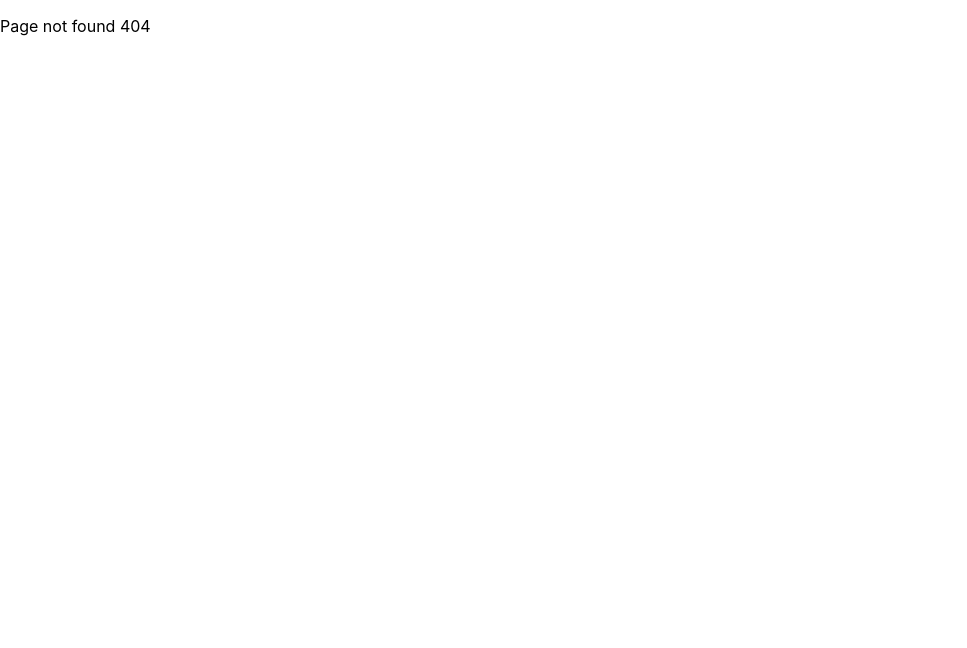
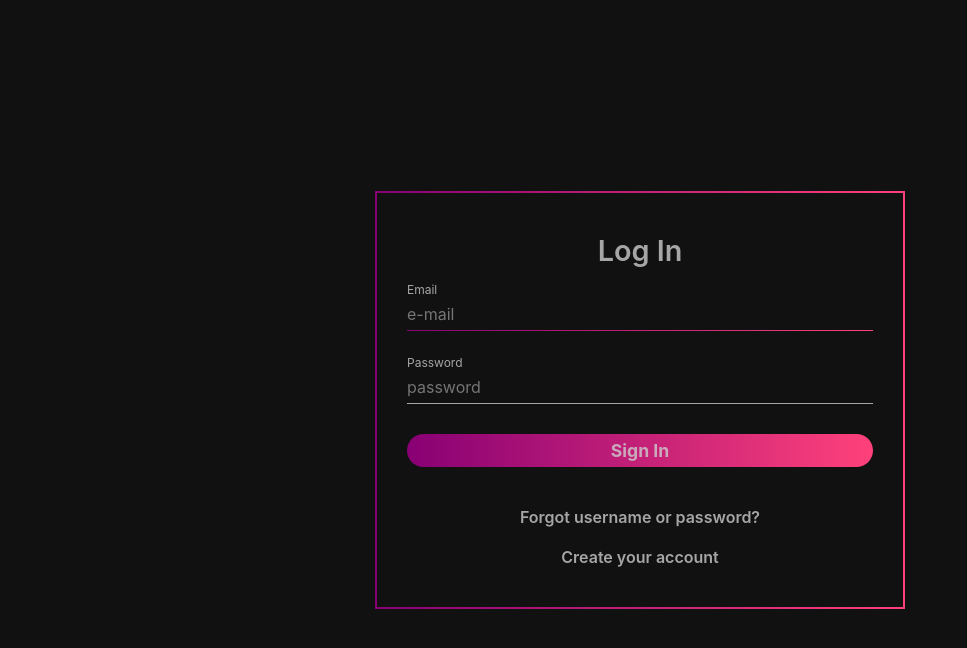
Before and after one commit to Brbuck/Create_User, a React (Create React App) app: page /signin in a window 1280 px wide. Before the commit this address had no page. Shown: the top 648 px of the page, without its empty margins (0-967 px from the left). Built offline with nearby package versions, Linux system fonts and the light colour scheme.

Commit message:
Update SignIn and create Button

```diff
--- a/src/App.js
+++ b/src/App.js
@@ -3,6 +3,7 @@ import React from 'react';
 import { BrowserRouter as Router } from 'react-router-dom';
 import Routes from './routes'
 import AuthProvider from './Context/authContext'
+import GlobalStyles from './GlobalStyles'
 
 function App() {
   return (
@@ -10,6 +11,7 @@ function App() {
     <Router>
       <AuthProvider>
         <Routes />
+        <GlobalStyles />
       </AuthProvider>
     </Router>
 
--- /dev/null
+++ b/src/Components/Button/index.js
@@ -0,0 +1,15 @@
+import styled from 'styled-components';
+
+export const Button = styled.button`
+    cursor: pointer;
+    width: 100%;
+    height: auto;
+    padding: 6px;
+    font-size: 1.1rem;
+    font-weight: bold;
+    background-color: transparent;
+    color: #cccc;
+
+`;
+
+export default Button;
--- /dev/null
+++ b/src/Components/Header/styles.js
@@ -0,0 +1,6 @@
+import styled from 'styled-components';
+
+export const Container = styled.header`
+    width: 100%;
+
+`;
--- /dev/null
+++ b/src/Components/Input/index.js
@@ -0,0 +1,10 @@
+import styled from 'styled-components';
+
+export const Input = styled.input`
+    width: 100%;
+    padding: 6px 0px;
+    font-size: 1rem;
+    color: #fff;
+`;
+
+export default Input;
--- /dev/null
+++ b/src/Components/SignIn/index.js
@@ -0,0 +1,28 @@
+import React from 'react';
+import {Link} from 'react-router-dom';
+
+import { Container, Form, Label, EditInput, EditButton, Title, WrapperInput } from './styles';
+
+
+function SignIn() {
+  return (
+    <Container>
+      <Form>
+        <Title>Log In</Title>
+        <WrapperInput>
+          <Label>Email</Label>
+          <EditInput focus type='email' placeholder="e-mail" autoFocus  />
+        </WrapperInput>
+        <WrapperInput>
+          <Label>Password</Label>
+          <EditInput type='password' placeholder="password" />
+        </WrapperInput>
+        <EditButton>Sign In</EditButton>
+        <Link to='#'>Forgot  username or password?</Link>
+        <Link to='#'>Create your account</Link>
+      </Form>
+    </Container>
+  );
+}
+
+export default SignIn;
--- /dev/null
+++ b/src/Components/SignIn/styles.js
@@ -0,0 +1,67 @@
+import styled from 'styled-components';
+import Input from '../Input';
+import Button from '../Button';
+
+export const Container = styled.div`
+    width: 100vw;
+    height: 100vh;
+
+    display: flex;
+    justify-content: center;
+    align-items: center;
+`;
+
+export const Title = styled.h1`
+    text-align: center;
+    font-size: 1.8rem;
+    color: #cccc;
+`
+
+export const Form = styled.form`
+    display: flex;
+    flex-direction: column;
+
+    width: 100%;
+    max-width: 530px;
+    height: auto;
+
+    padding: 40px 30px;
+    border: 2px solid;
+    border-image-source: linear-gradient(to right, #880074, #ff417b);
+    border-image-slice: 1;
+
+    a{
+        font-size: 1rem;
+        font-weight: 600;
+        color: #cccc;
+        text-align: center;
+        margin-top: 20px;
+    }
+
+`;
+
+export const WrapperInput = styled.div`
+    margin: 10px 0px;
+`;
+
+export const Label = styled.label`
+    font-size: 12px;
+    color: #cccc;
+`;
+
+export const EditInput = styled(Input)`
+    border-bottom: 1px solid #cccc;
+
+    &:focus{
+        border-image-source: linear-gradient(to right, #880074, #ff417b);
+        border-image-slice: 1;
+    }
+
+`
+export const EditButton = styled(Button)`
+    //width: 60%;
+    margin: 20px auto;
+    border-radius: 25px;
+    background-image: linear-gradient(to right, #880074, #ff417b);
+
+`
--- a/src/Context/authContext.js
+++ b/src/Context/authContext.js
@@ -24,7 +24,6 @@ function AuthProvider({ children }) {
 
             api.get(postUrl).then(response => {
                 setUser(response.data.user)
-                console.log(response.data.user._id)
 
             })
 
--- /dev/null
+++ b/src/GlobalStyles.js
@@ -0,0 +1,29 @@
+import { createGlobalStyle } from "styled-components";
+
+export default createGlobalStyle`
+  * {
+    margin: 0;
+    padding: 0;
+    box-sizing: border-box;
+    text-decoration: none;
+  }
+
+  body{
+    background-color: #111;
+    color: #fff;
+  }
+  html {
+    min-height: 100%;
+    background: #fff;
+  }
+  h1, h2, h3, h4, h5, h6 {
+    font-weight: 600;
+  }
+  *, button, input {
+    border: 0;
+    outline: 0;
+    background: none;
+    font-family: 'Montserrat', -apple-system,Helvetica Neue,Helvetica,Roboto,Arial,sans-serif;
+  }
+
+  `
--- a/src/Pages/Home/index.js
+++ b/src/Pages/Home/index.js
@@ -1,6 +1,7 @@
 import React from 'react';
 
 import { Container } from './styles';
+
 
 function Home() {
     return (
--- a/src/routes.js
+++ b/src/routes.js
@@ -1,12 +1,14 @@
 import React from 'react';
 import { Route, Routes} from 'react-router-dom'
 import Home from './Pages/Home'
+import SignIn from './Components/SignIn'
 
 function Routers() {
 
     return (
         <Routes>
             <Route path='/' element={<Home />} />
+            <Route path='/signin' element={<SignIn />} />
             <Route path="*" element={<p>Page not found 404 </p  >} />
         </Routes>
     );
```
Also changed, not shown: src/Components/Header/index.js (added, +13 -0 lines).
